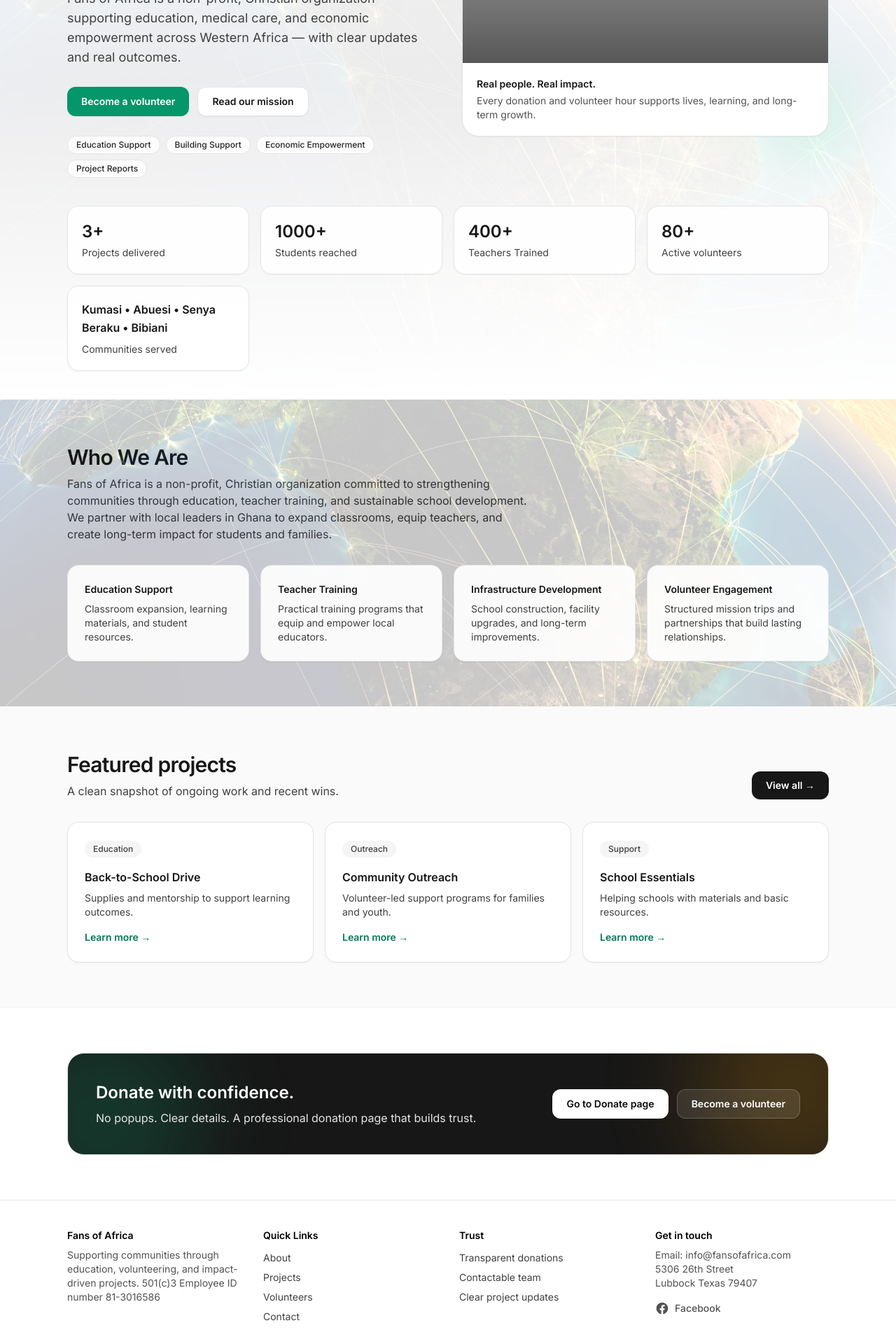
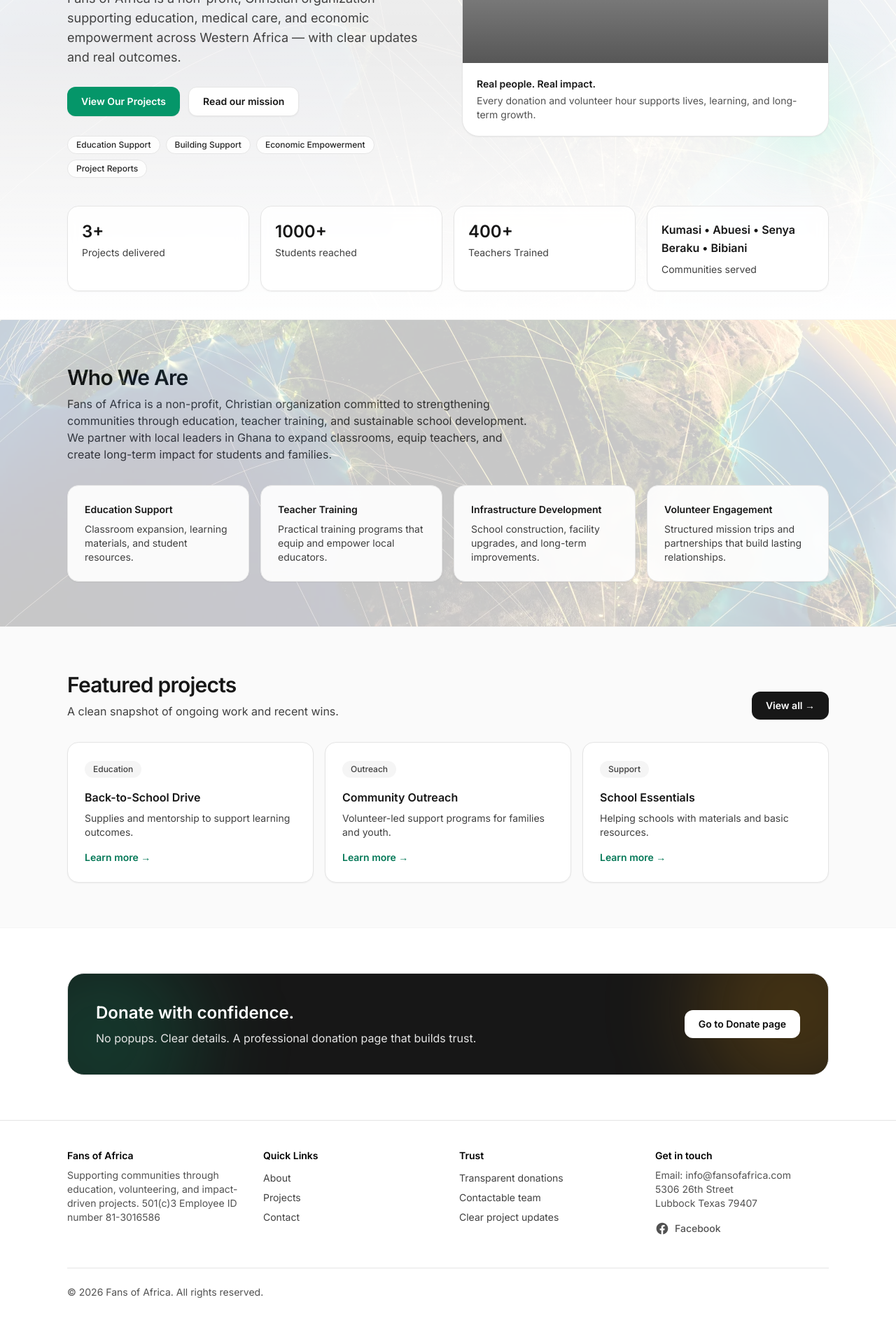
Before and after one commit to dampknet/fans-of-africa, a Next.js app: page / in a window 1280 px wide. Shown: the part 400-2320 px from the top of the page at 70% size. After the commit the page ends 2280 px from the top, so only its background shows below. Built offline with nearby package versions, Linux system fonts and the light colour scheme; grey boxes are pictures that could not be loaded.

Commit message:
removed volunteer from all page

```diff
--- a/src/app/(site)/contact/page.tsx
+++ b/src/app/(site)/contact/page.tsx
@@ -328,11 +328,11 @@ export default function ContactPage() {
                 </p>
 
                 <div className="mt-4 grid gap-4">
-                  <MiniCard
+                  {/* <MiniCard
                     title="Volunteering"
                     desc="Want to serve on a trip or remotely?"
                     href="/volunteers"
-                  />
+                  /> */}
                   <MiniCard
                     title="Projects"
                     desc="See what we’re building and supporting."
--- a/src/app/(site)/page.tsx
+++ b/src/app/(site)/page.tsx
@@ -42,10 +42,10 @@ export default function HomePage() {
               {/* Keep it clean: 2 CTAs max */}
               <div className="mt-7 flex flex-wrap gap-3">
                 <Link
-                  href="/volunteers"
+                  href="/projects"
                   className="inline-flex items-center justify-center rounded-xl bg-emerald-600 px-5 py-2.5 text-sm font-semibold text-white shadow-sm transition hover:bg-emerald-700"
                 >
-                  Become a volunteer
+                  View Our Projects
                 </Link>
 
                 <a
@@ -115,7 +115,7 @@ export default function HomePage() {
               <Stat to={3} suffix="+" label="Projects delivered" />
               <Stat to={1000} suffix="+" label="Students reached" />
               <Stat to={400} suffix="+" label="Teachers Trained" />
-              <Stat to={80} suffix="+" label="Active volunteers" />
+              {/* <Stat to={80} suffix="+" label="Active volunteers" /> */}
               <CommunityStat
                 label="Communities served"
                 value="Kumasi • Abuesi • Senya Beraku • Bibiani"
@@ -239,12 +239,12 @@ export default function HomePage() {
                 >
                   Go to Donate page
                 </Link>
-                <Link
+                {/* <Link
                   href="/volunteers"
                   className="inline-flex items-center justify-center rounded-xl border border-white/20 bg-white/10 px-5 py-2.5 text-sm font-semibold text-white backdrop-blur transition hover:bg-white/15"
                 >
                   Become a volunteer
-                </Link>
+                </Link> */}
               </div>
             </div>
           </div>
--- a/src/app/(site)/projects/page.tsx
+++ b/src/app/(site)/projects/page.tsx
@@ -413,12 +413,12 @@ export default function ProjectsPage() {
               </p>
 
               <div className="mt-7 flex flex-wrap gap-3">
-                <Link
+                {/* <Link
                   href="/volunteers"
                   className="inline-flex items-center justify-center rounded-xl bg-emerald-600 px-5 py-2.5 text-sm font-semibold text-white shadow-sm transition hover:bg-emerald-700"
                 >
                   Volunteer with us
-                </Link>
+                </Link> */}
                 <a
                   href="#ongoing-projects"
                   className="inline-flex items-center justify-center rounded-xl border border-neutral-200 bg-white px-5 py-2.5 text-sm font-semibold text-neutral-900 shadow-sm transition hover:bg-neutral-50"
@@ -633,10 +633,10 @@ export default function ProjectsPage() {
                   <span className="mt-2 h-2 w-2 shrink-0 rounded-full bg-emerald-700" />
                   Donate toward scholarships, supplies, and construction.
                 </li>
-                <li className="flex gap-3">
+                {/* <li className="flex gap-3">
                   <span className="mt-2 h-2 w-2 shrink-0 rounded-full bg-emerald-700" />
                   Volunteer your time, skills, or services.
-                </li>
+                </li> */}
                 <li className="flex gap-3">
                   <span className="mt-2 h-2 w-2 shrink-0 rounded-full bg-emerald-700" />
                   Join a mission trip to help with physical work.
@@ -644,12 +644,12 @@ export default function ProjectsPage() {
               </ul>
 
               <div className="mt-6 flex flex-wrap gap-3">
-                <Link
+                {/* <Link
                   href="/volunteers"
                   className="inline-flex items-center justify-center rounded-xl bg-emerald-600 px-4 py-2.5 text-sm font-semibold text-white shadow-sm transition hover:bg-emerald-700"
                 >
                   Volunteer
-                </Link>
+                </Link> */}
                 <a
                   href="/donate"
                   className="inline-flex items-center justify-center rounded-xl border border-emerald-200 bg-white px-4 py-2.5 text-sm font-semibold text-emerald-900 shadow-sm transition hover:bg-emerald-50"
--- a/src/components/footer.tsx
+++ b/src/components/footer.tsx
@@ -26,9 +26,9 @@ export default function Footer() {
               <Link href="/projects" className="hover:text-neutral-950">
                 Projects
               </Link>
-              <Link href="/volunteers" className="hover:text-neutral-950">
+              {/* <Link href="/volunteers" className="hover:text-neutral-950">
                 Volunteers
-              </Link>
+              </Link> */}
               <Link href="/contact" className="hover:text-neutral-950">
                 Contact
               </Link>
--- a/src/components/navbar.tsx
+++ b/src/components/navbar.tsx
@@ -9,7 +9,7 @@ import Button from "./ui/button";
 const links = [
   { href: "/", label: "Home" },
   { href: "/about", label: "About" },
-  { href: "/volunteers", label: "Volunteers" },
+  // { href: "/volunteers", label: "Volunteers" },
   { href: "/projects", label: "Projects" },
   { href: "/contact", label: "Contact" },
 ];
```
Also changed, not shown: 1 other file (tests, documents, lock files or other folders).
